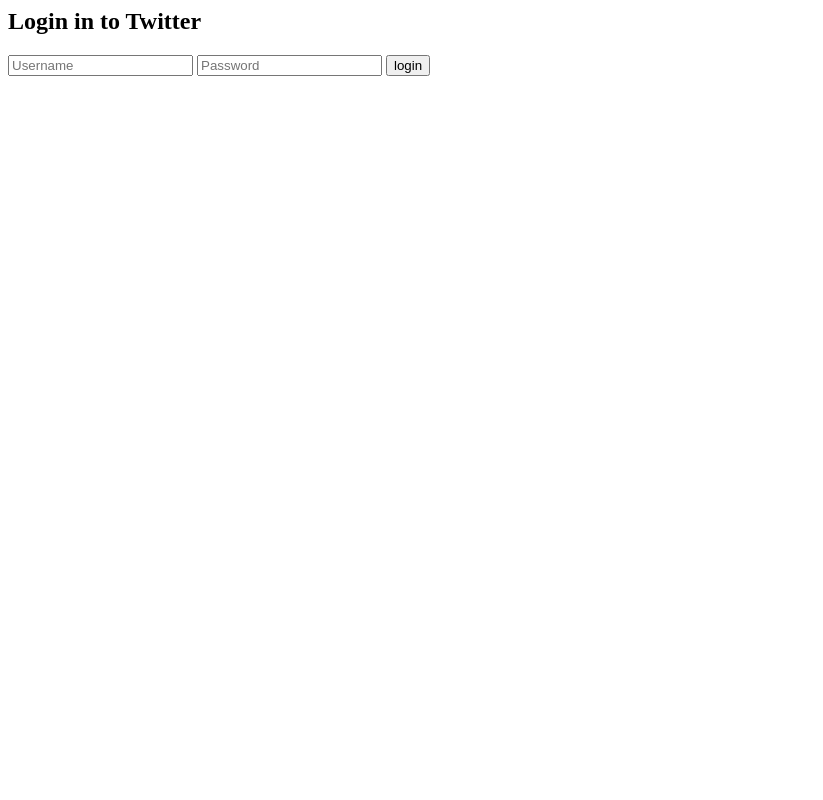
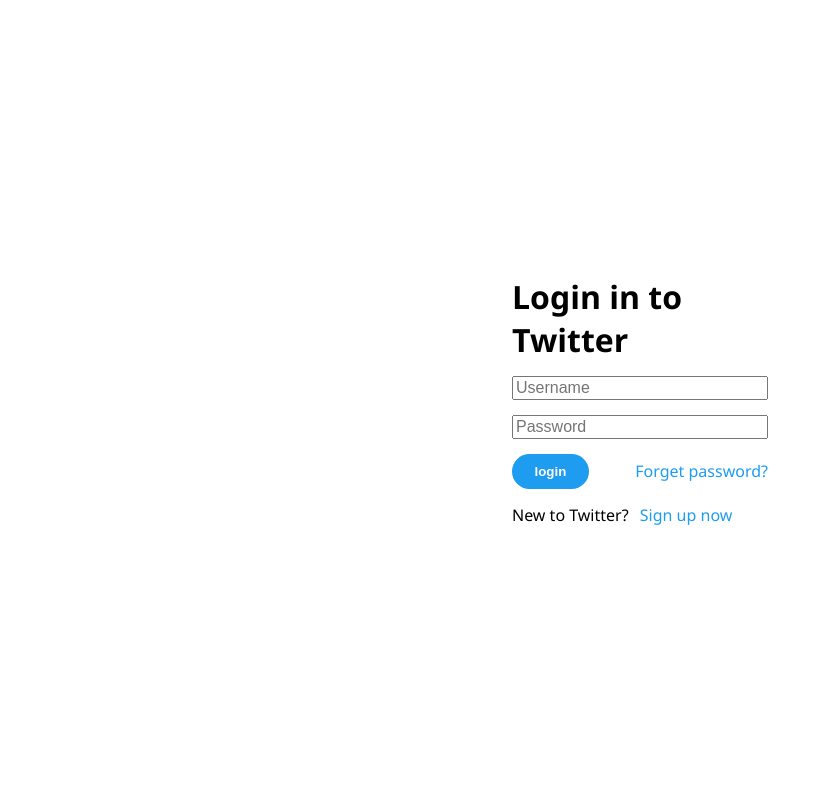
Before and after one commit to CelineTrann/twitter_clone, a Django app: page /accounts/login/ in a window 1280 px wide. Shown: the whole page, without its empty margins (0-823 px from the left). Run offline with Django 4.2, Linux system fonts and the light colour scheme.

Commit message:
Create log in screen

```diff
--- /dev/null
+++ b/posts/static/registration/base.css
@@ -0,0 +1,22 @@
+:root {
+    --background: #fff;
+    --twitter-blue: hsl(204, 87.6%, 52.7%);
+    --twitter-blue-hover: hsl(204, 87.6%, 45%);
+    --twitter-blue-disabled: hsla(204, 88%, 53%, 50%);
+    --gray-hover: hsl(0, 0%, 80%);
+    --gray-text: gray;
+    --heart-red: red;
+    --retweet-green: green;
+}
+
+*, ::before, ::after {
+    box-sizing: border-box;
+    margin: 0;
+}
+
+body {
+    font-family: "Segoe UI", Arial, Helvetica, sans-serif;
+    height: 100vh;
+    width: 100%;
+    background-color: var(--background);
+}
--- /dev/null
+++ b/posts/static/registration/login.css
@@ -0,0 +1,66 @@
+.content {
+    width: 100%;
+    height: 100%;
+    display: flex;
+    flex-direction: column;
+    justify-content: center;
+    align-items: center;
+}
+
+.login-content {
+    display: flex;
+    flex-direction: column;
+    width: 20%;
+}
+
+#id_username, #id_password {
+    display: block;
+    width: 100%;
+    margin: 15px 0;
+    font-size: 1rem;
+}
+
+.login-btn-div {
+    display: flex;
+    justify-content: space-between;
+    align-items: center;
+}
+
+.btn {
+    border-radius: 400px;
+    border: none;
+    font-weight: bold;
+}
+
+.login-btn {
+    width: 30%;
+    padding: 10px;
+    text-align: center;
+    background-color: var(--twitter-blue);
+    color: #fff;
+    transition: background-color 0.25s;
+}
+
+.login-btn:hover {
+    background-color: var(--twitter-blue-hover);
+    cursor: pointer;
+}
+
+a {
+    text-decoration: none;
+    color: var(--twitter-blue);
+    transition: color 0.25s;
+}
+
+a:hover, a:active {
+    color: var(--twitter-blue-hover);
+}
+
+.registration {
+    width: 100%;
+    text-align: left;
+    margin-top: 15px;
+
+    display: flex;
+    gap: 0.7rem;
+}
--- /dev/null
+++ b/posts/templates/registration/base.html
@@ -0,0 +1,17 @@
+{% load static %}
+<!DOCTYPE html>
+<html>
+<head>
+    <meta charset="UTF-8" />
+    <meta name="viewport" content="width=device-width, initial-scale=1.0" />
+
+    <link rel="stylesheet" href="/static/registration/base.css" />
+
+    {% block head %}{% endblock head %}
+
+    <title>{% block title %}Twitter{% endblock title %}</title>
+</head>
+<body>
+    {% block content %}{% endblock content %}
+</body>
+</html>
--- a/posts/templates/registration/login.html
+++ b/posts/templates/registration/login.html
@@ -1,11 +1,28 @@
-{% if form.errors %}
-<p>{{ form.errors }}</p>
-{% endif %}
+{% extends 'registration/base.html' %}
+{% block head %}
+    <link rel="stylesheet" href="/static/registration/login.css" />
+{% endblock head %}
 
-<h2>Login in to Twitter</h2>
-<form method="post" action="{% url 'login' %}">
-    {% csrf_token %}
-    {{ form.username }}
-    {{ form.password }}
-    <input type="submit" value="login">
-</form>
+{% block content %}
+<div class="content">
+    <div class="login-content">
+        <h1>Login in to Twitter</h1>
+        <form method="post" action="{% url 'login' %}">
+            {% csrf_token %}
+            {{ form.username }}
+            {{ form.password }}
+            <div class="login-btn-div">
+                <input type="submit" value="login" class="btn login-btn">
+                <a href="" class="forget-password">Forget password?</a>
+            </div>
+        </form>
+        <div class="registration">
+            <p>New to Twitter?</p>
+            <a href="" class="sign-up">Sign up now</a>
+        </div>
+    </div>
+
+</div>
+
+
+{% endblock content %}
```
